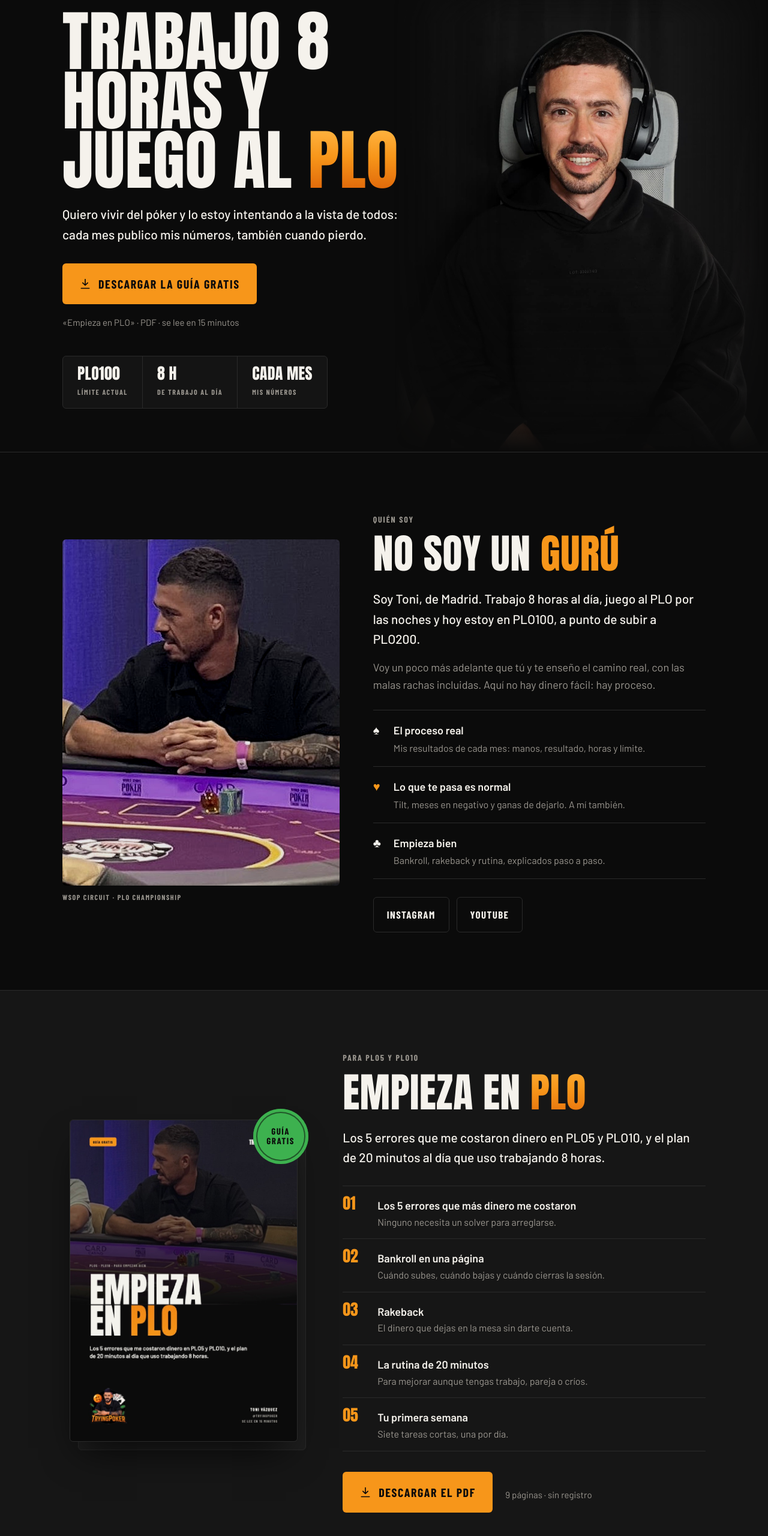
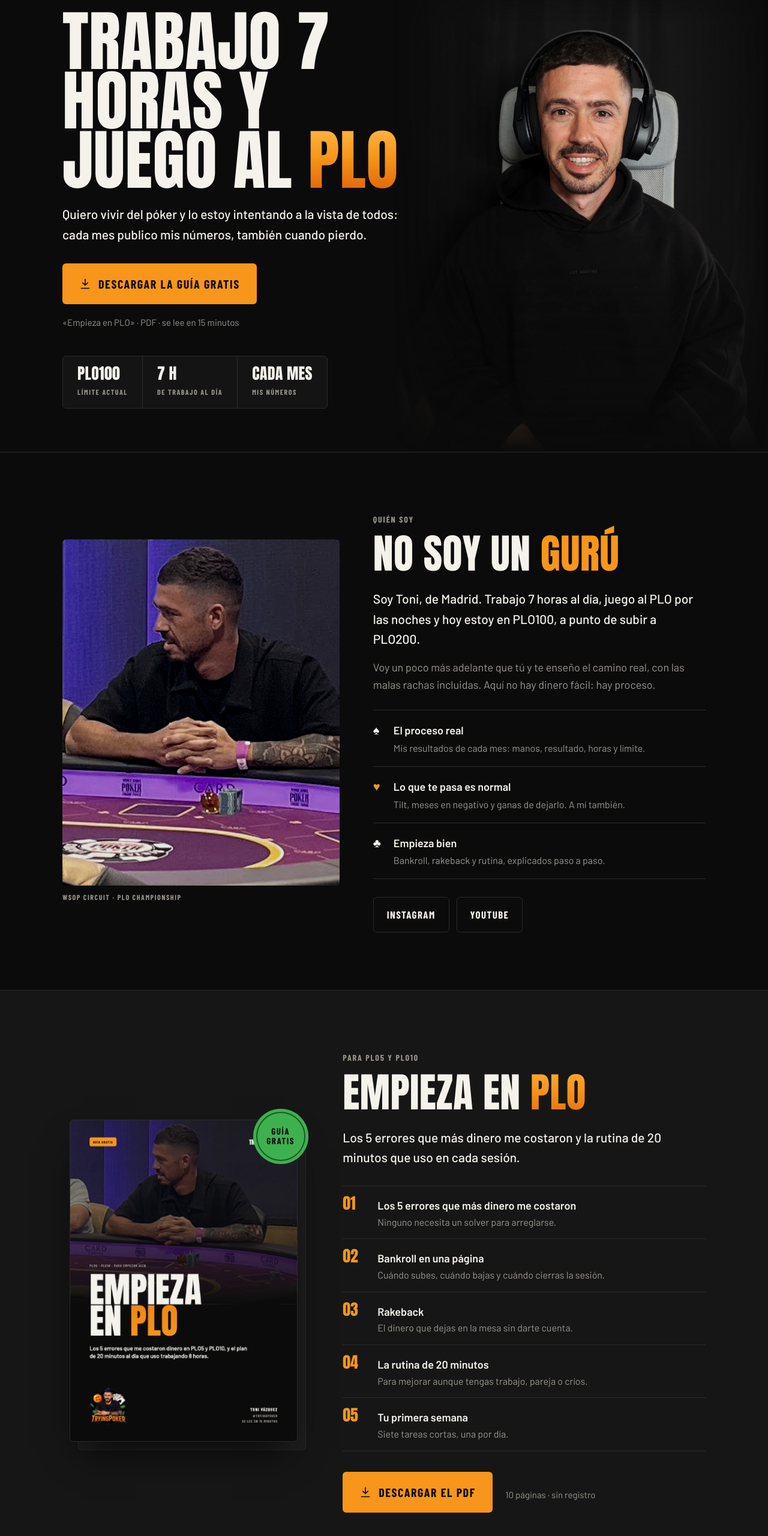
Before and after one commit to luchotorres8/tryingpoker, a plain HTML site: page index.html in a window 1280 px wide. Shown: the part 150-2710 px from the top of the page at 60% size. Drawn offline with nearby package versions, Linux system fonts and the light colour scheme.

Commit message:
Add files via upload

```diff
--- a/index.html
+++ b/index.html
@@ -3,12 +3,12 @@
 <meta charset="utf-8">
 <meta name="viewport" content="width=device-width,initial-scale=1,viewport-fit=cover">
 <title>TryingPoker · Toni Vázquez, jugador de PLO</title>
-<meta name="description" content="Soy Toni Vázquez. Trabajo 8 horas, juego al PLO y publico mis números reales cada mes. Descárgate gratis la guía «Empieza en PLO».">
+<meta name="description" content="Soy Toni Vázquez. Trabajo 7 horas, juego al PLO y publico mis números reales cada mes. Descárgate gratis la guía «Empieza en PLO».">
 <link rel="canonical" href="https://www.tryingpoker.com/">
 <meta name="theme-color" content="#0B0B0B">
 <meta property="og:type" content="website">
 <meta property="og:title" content="TryingPoker · Toni Vázquez, jugador de PLO">
-<meta property="og:description" content="Trabajo 8 horas y juego al PLO. Te enseño el proceso real, con números. Guía gratis: Empieza en PLO.">
+<meta property="og:description" content="Trabajo 7 horas y juego al PLO. Te enseño el proceso real, con números. Guía gratis: Empieza en PLO.">
 <meta property="og:url" content="https://www.tryingpoker.com/">
 <meta property="og:image" content="https://www.tryingpoker.com/img/toni-mesa.jpg">
 <link rel="icon" href="img/favicon.svg" type="image/svg+xml">
@@ -170,8 +170,8 @@ footer b{color:var(--hueso)}
   <div class="foto" role="img" aria-label="Toni Vázquez con auriculares, en su setup"></div>
   <div class="wrap"><div class="txt">
     <span class="tag">Toni Vázquez · Jugador de PLO · Madrid</span>
-    <h1 aria-label="Trabajo 8 horas y juego al PLO">
-      <span style="--i:0">Trabajo</span> <span style="--i:1">8</span> <span style="--i:2">horas</span> <span style="--i:3">y</span> <span style="--i:4">juego</span> <span style="--i:5">al</span> <span style="--i:6" class="grad">PLO</span>
+    <h1 aria-label="Trabajo 7 horas y juego al PLO">
+      <span style="--i:0">Trabajo</span> <span style="--i:1">7</span> <span style="--i:2">horas</span> <span style="--i:3">y</span> <span style="--i:4">juego</span> <span style="--i:5">al</span> <span style="--i:6" class="grad">PLO</span>
     </h1>
     <p class="lead">Quiero vivir del póker y lo estoy intentando a la vista de todos: cada mes publico mis números, también cuando pierdo.</p>
     <div class="cta-row">
@@ -183,7 +183,7 @@ footer b{color:var(--hueso)}
     </div>
     <div class="facts">
       <div><b>PLO100</b><span class="tag">Límite actual</span></div>
-      <div><b>8 h</b><span class="tag">De trabajo al día</span></div>
+      <div><b>7 h</b><span class="tag">De trabajo al día</span></div>
       <div><b>Cada mes</b><span class="tag">Mis números</span></div>
     </div>
   </div></div>
@@ -198,7 +198,7 @@ footer b{color:var(--hueso)}
   <div class="rise">
     <span class="tag">Quién soy</span>
     <h2>No soy un <span class="acc">gurú</span></h2>
-    <p class="lead">Soy Toni, de Madrid. Trabajo 8 horas al día, juego al PLO por las noches y hoy estoy en PLO100, a punto de subir a PLO200.</p>
+    <p class="lead">Soy Toni, de Madrid. Trabajo 7 horas al día, juego al PLO por las noches y hoy estoy en PLO100, a punto de subir a PLO200.</p>
     <p class="muted">Voy un poco más adelante que tú y te enseño el camino real, con las malas rachas incluidas. Aquí no hay dinero fácil: hay proceso.</p>
     <ul class="pilares">
       <li><div><b>El proceso real</b><span>Mis resultados de cada mes: manos, resultado, horas y límite.</span></div></li>
@@ -221,7 +221,7 @@ footer b{color:var(--hueso)}
   <div class="rise">
     <span class="tag">Para PLO5 y PLO10</span>
     <h2>Empieza en <span class="grad">PLO</span></h2>
-    <p class="lead">Los 5 errores que me costaron dinero en PLO5 y PLO10, y el plan de 20 minutos al día que uso trabajando 8 horas.</p>
+    <p class="lead">Los 5 errores que más dinero me costaron y la rutina de 20 minutos que uso en cada sesión.</p>
     <ol class="indice">
       <li><div><b>Los 5 errores que más dinero me costaron</b><span>Ninguno necesita un solver para arreglarse.</span></div></li>
       <li><div><b>Bankroll en una página</b><span>Cuándo subes, cuándo bajas y cuándo cierras la sesión.</span></div></li>
@@ -233,7 +233,7 @@ footer b{color:var(--hueso)}
       <svg viewBox="0 0 24 24" fill="none" stroke="currentColor" stroke-width="2" stroke-linecap="round" stroke-linejoin="round" aria-hidden="true"><path d="M12 3v12m0 0l-5-5m5 5l5-5M4 21h16"/></svg>
       Descargar el PDF
     </a>
-    <span class="note" style="margin-left:18px">9 páginas · sin registro</span>
+    <span class="note" style="margin-left:18px">10 páginas · sin registro</span>
   </div>
 </div></section>
 
```
